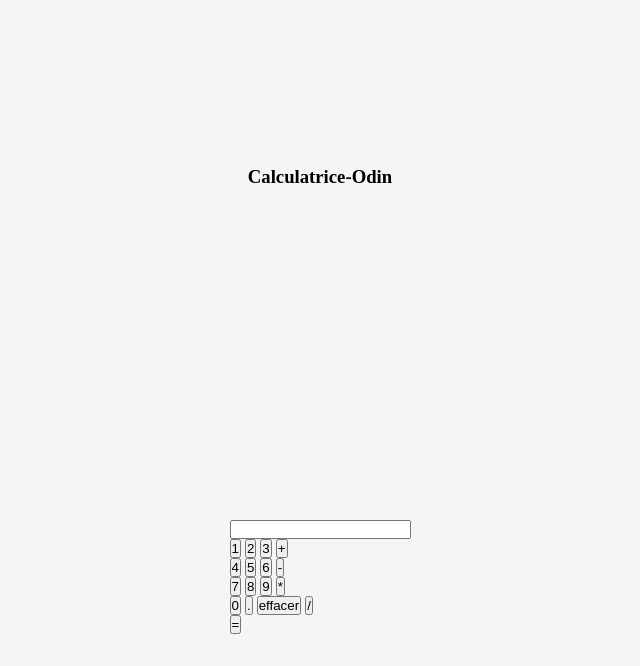
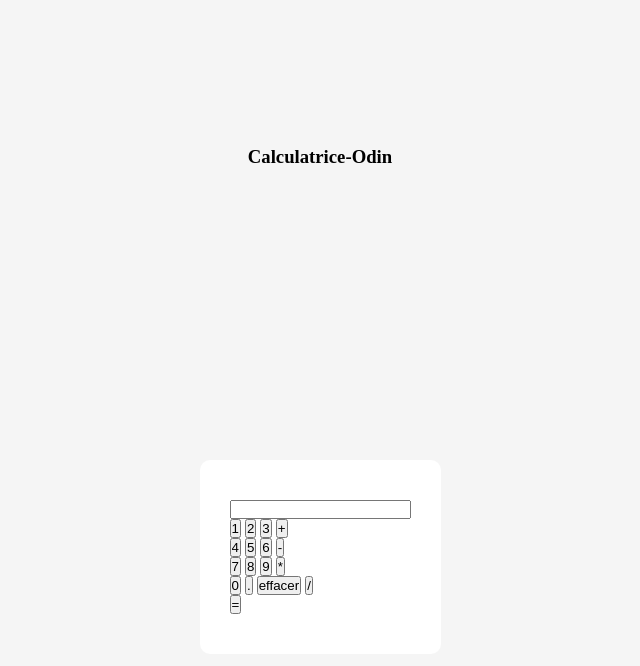
Before and after one commit to imelda-masida/Calculator-endodin, a plain HTML site: page index.html in a window 1280 px wide. Shown: the whole page, without its empty margins (320-960 px from the left). Drawn offline with Linux system fonts and the light colour scheme.

Commit message:
ajout css .calculatrice

```diff
--- a/style.css
+++ b/style.css
@@ -15,3 +15,11 @@
         place-items: center;
         display: grid;
     }
+
+    .calculatrice{
+        background: #fff;
+        border-radius: 10px;
+        padding: 40px 30px;
+
+
+    }
```
